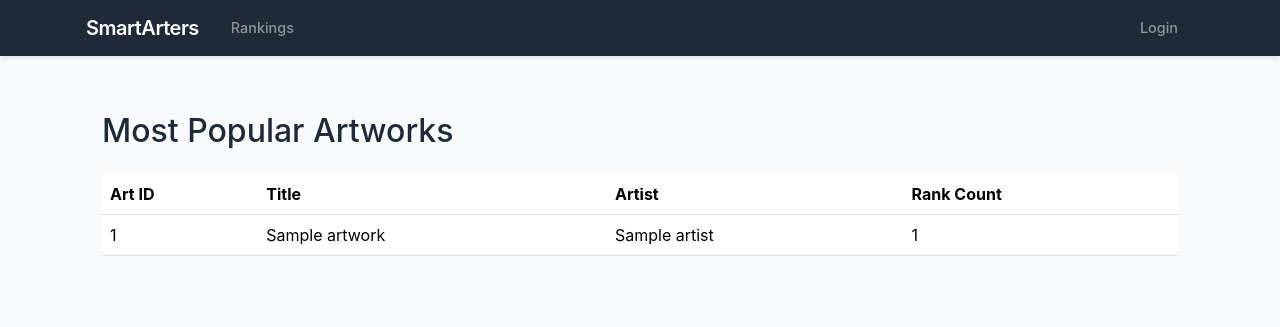
After one commit to ksolheim/smartarters, a Flask app: template templates/statistics.html in a window 1280 px wide. The commit adds this page. Shown: the top 327 px of the page. Run offline with Flask 3, Linux system fonts and the light colour scheme; the template is opened without the code that fills it: most values are stand-ins (such as "Sample title", 1, 10 or a date in 2020); parts of the project's set-up code (start-up, migrations or seed data) failed here and were passed over.

Commit message:
Initial commit of statistics page.

```diff
--- a/app.py
+++ b/app.py
@@ -7,6 +7,7 @@ from routes.rankings import rankings_bp
 from routes.draw import draw_bp
 from routes.history import history_bp
 from routes.main import main_bp
+from routes.statistics import statistics_bp
 from utils.email_utils import mail
 from database.db import init_price_column, update_artwork_prices
 
@@ -35,6 +36,7 @@ app.register_blueprint(auth_bp)
 app.register_blueprint(rankings_bp)
 app.register_blueprint(draw_bp)
 app.register_blueprint(history_bp)
+app.register_blueprint(statistics_bp)
 
 if __name__ == '__main__':
-    app.run(host='0.0.0.0', port=6001, debug=True)
+    app.run(host='0.0.0.0', port=6002, debug=True)
--- a/templates/base.html
+++ b/templates/base.html
@@ -33,6 +33,10 @@
                         <a class="nav-link text-white-50 {% if request.endpoint == 'history.history' %}active text-white{% endif %}"
                            href="{{ url_for('history.history') }}">History</a>
                     </li>
+                    <li class="nav-item">
+                        <a class="nav-link text-white-50 {% if request.endpoint == 'statistics.statistics' %}active text-white{% endif %}"
+                           href="{{ url_for('statistics.statistics') }}">Statistics</a>
+                    </li>
                     {% endif %}
                 </ul>
 
--- /dev/null
+++ b/templates/statistics.html
@@ -0,0 +1,61 @@
+{% extends "base.html" %}
+
+{% block title %}Artwork Statistics{% endblock %}
+
+{% block content %}
+<div class="container">
+    <h2 class="mb-4">Most Popular Artworks</h2>
+    <table class="table">
+        <thead>
+            <tr>
+                <th>Art ID</th>
+                <th>Title</th>
+                <th>Artist</th>
+                <th>Rank Count</th>
+            </tr>
+        </thead>
+        <tbody>
+            {% for artwork in artworks %}
+            <tr>
+                <td>{{ artwork.art_id }}</td>
+                <td>
+                    <span style="cursor: pointer;"
+                          data-bs-toggle="modal"
+                          data-bs-target="#imageModal{{ artwork.art_id }}">
+                        {{ artwork.art_title }}
+                    </span>
+                </td>
+                <td>{{ artwork.artist }}</td>
+                <td>{{ artwork.rank_count }}</td>
+            </tr>
+            {% endfor %}
+        </tbody>
+    </table>
+
+    {% for artwork in artworks %}
+    <div class="modal fade" id="imageModal{{ artwork.art_id }}" tabindex="-1" aria-labelledby="imageModalLabel{{ artwork.art_id }}" aria-hidden="true">
+        <div class="modal-dialog modal-fullscreen">
+            <div class="modal-content bg-dark">
+                <div class="modal-body p-0 d-flex align-items-center justify-content-center"
+                     style="min-height: 100vh;"
+                     data-bs-dismiss="modal">
+                    <div class="position-relative" style="max-height: 95vh; max-width: 95vw;">
+                        <button type="button"
+                                class="btn-close btn-close-white position-absolute top-0 end-0 m-3"
+                                data-bs-dismiss="modal"
+                                aria-label="Close"
+                                style="z-index: 1050;">
+                        </button>
+                        <img src="{{ url_for('static', filename='images/art/' + artwork.art_id|string + '.jpg') }}"
+                             class="img-fluid"
+                             style="max-height: 95vh; max-width: 95vw; object-fit: contain;"
+                             alt="{{ artwork.art_title }}"
+                             onclick="event.stopPropagation();">
+                    </div>
+                </div>
+            </div>
+        </div>
+    </div>
+    {% endfor %}
+</div>
+{% endblock %}
```
Also changed, not shown: routes/statistics.py (added, +29 -0 lines), data/raffle_rankings.db, database/raffle_rankings.db (added), 2 other files.
